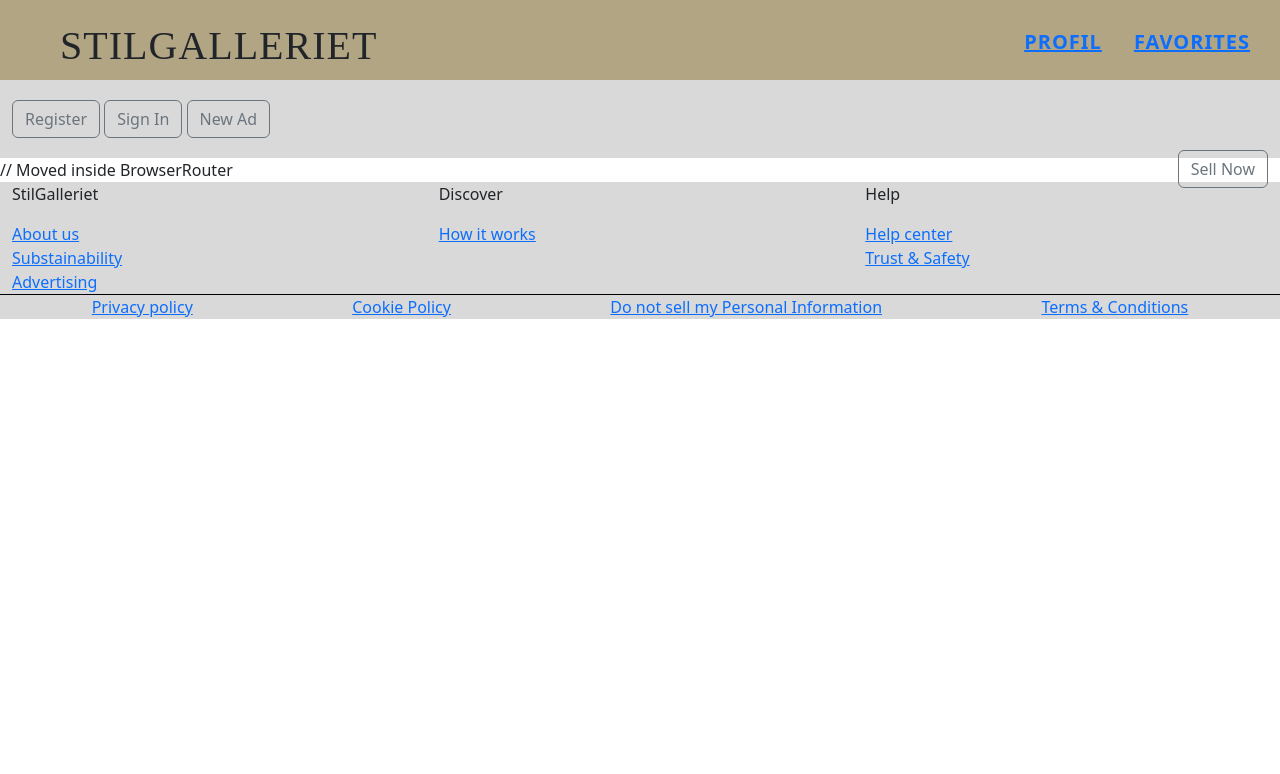
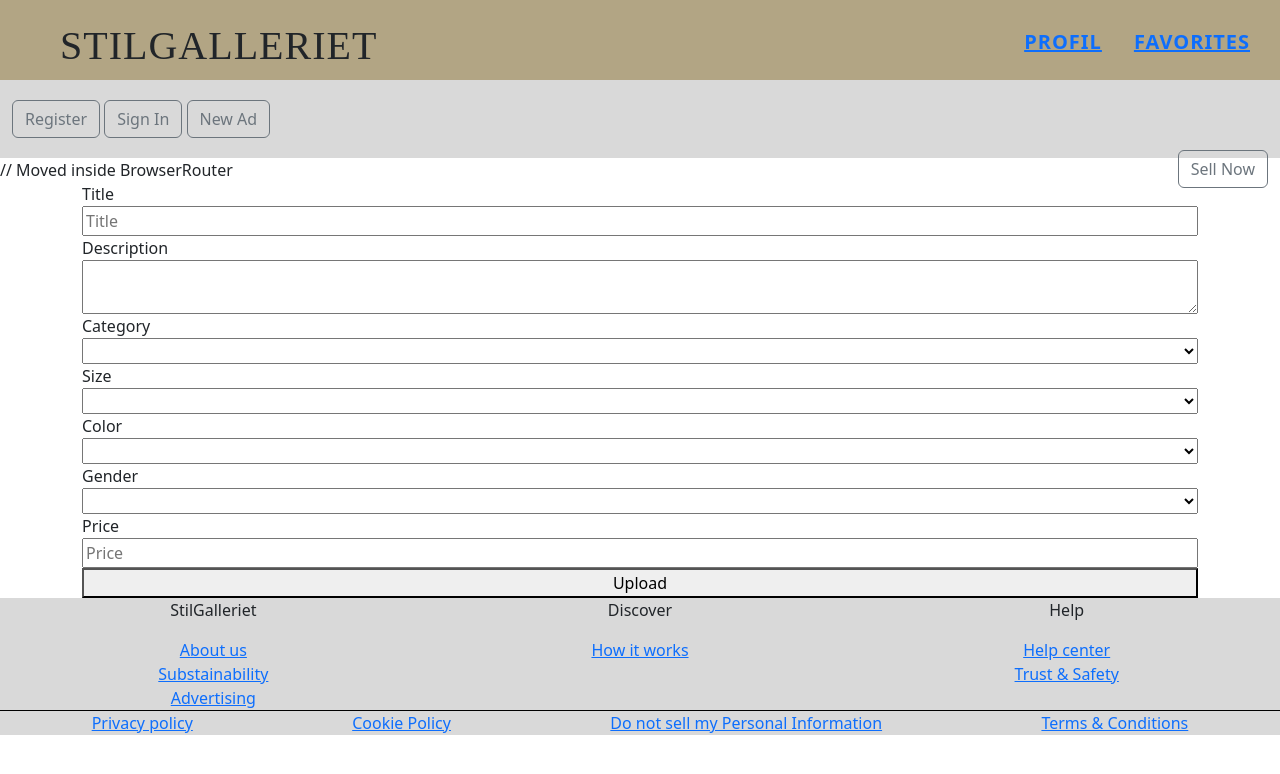
Before and after one commit to Ilhamfeysel/StilGalleriet, a React (Vite) app: page /sell in a window 1280 px wide. Shown: the top 774 px of the page. Built offline with nearby package versions, Linux system fonts and the light colour scheme.

Commit message:
Html elements

```diff
--- a/src/components/Footer.jsx
+++ b/src/components/Footer.jsx
@@ -6,7 +6,7 @@ import { Link } from "react-router-dom";
 
 const Footer = () => {
   return (
-    <Container fluid style={{ background: "#d9d9d9" }}>
+    <Container fluid style={{ background: "#d9d9d9", textAlign: "center" }}>
       <Row
         style={{
           display: "flex",
--- a/src/components/ProductRegister.jsx
+++ b/src/components/ProductRegister.jsx
@@ -1,3 +1,33 @@
-const ProductRegister = () => {};
+const ProductRegister = () => {
+  return (
+    <div className="container">
+      <form style={{ display: "flex", flexDirection: "column" }}>
+        <label htmlFor="">Title</label>
+        <input type="text" placeholder="Title" />
+        <label htmlFor="">Description</label>
+        <textarea name="" id=""></textarea>
+        <label htmlFor="">Category</label>
+        <select name="" id="">
+          <option value=""></option>
+        </select>
+        <label htmlFor="">Size</label>
+        <select name="" id="">
+          <option value=""></option>
+        </select>
+        <label htmlFor="">Color</label>
+        <select name="" id="">
+          <option value=""></option>
+        </select>
+        <label htmlFor="">Gender</label>
+        <select name="" id="">
+          <option value=""></option>
+        </select>
+        <label htmlFor="">Price</label>
+        <input type="text" placeholder="Price" />
+        <button>Upload</button>
+      </form>
+    </div>
+  );
+};
 
 export default ProductRegister;
```
